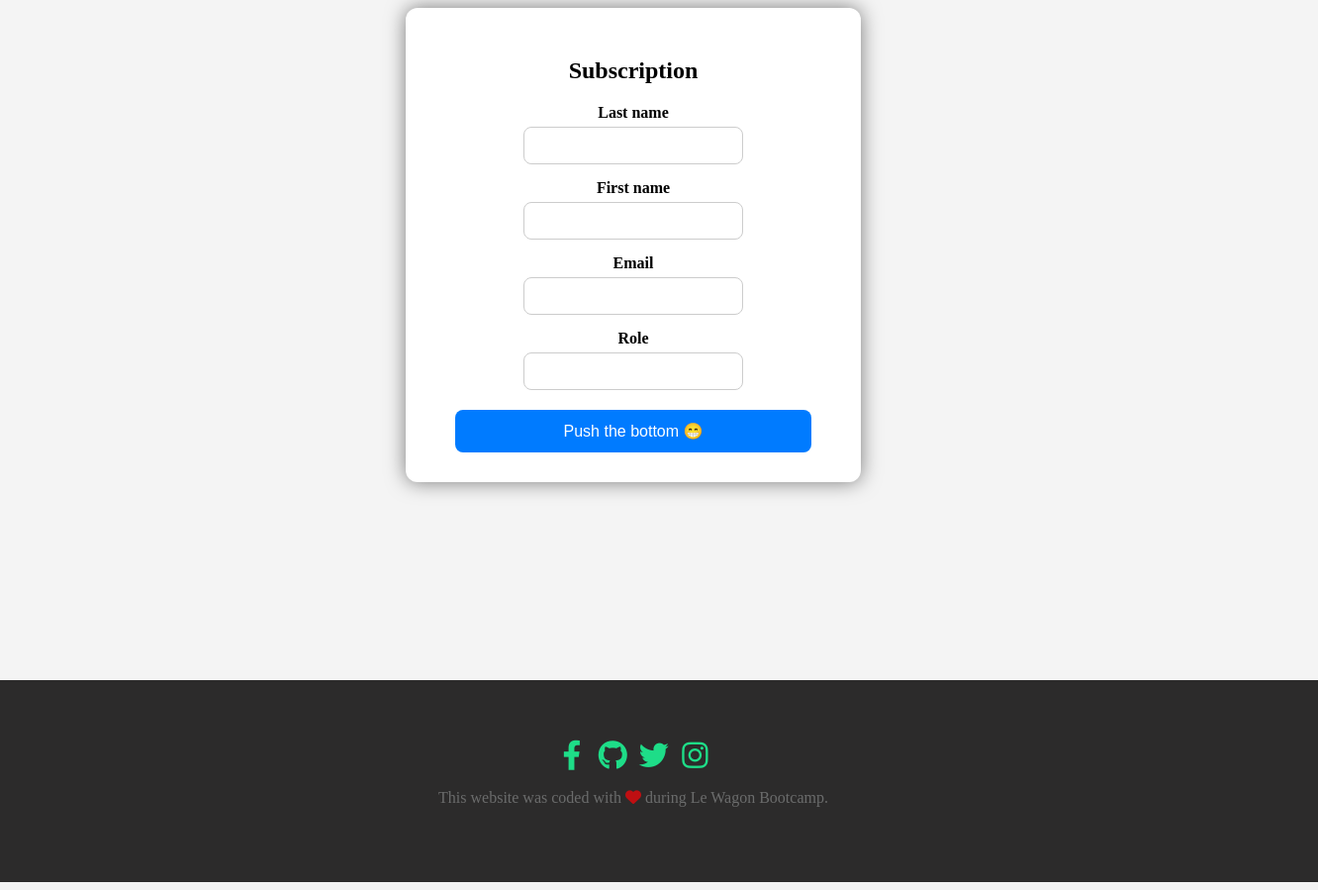
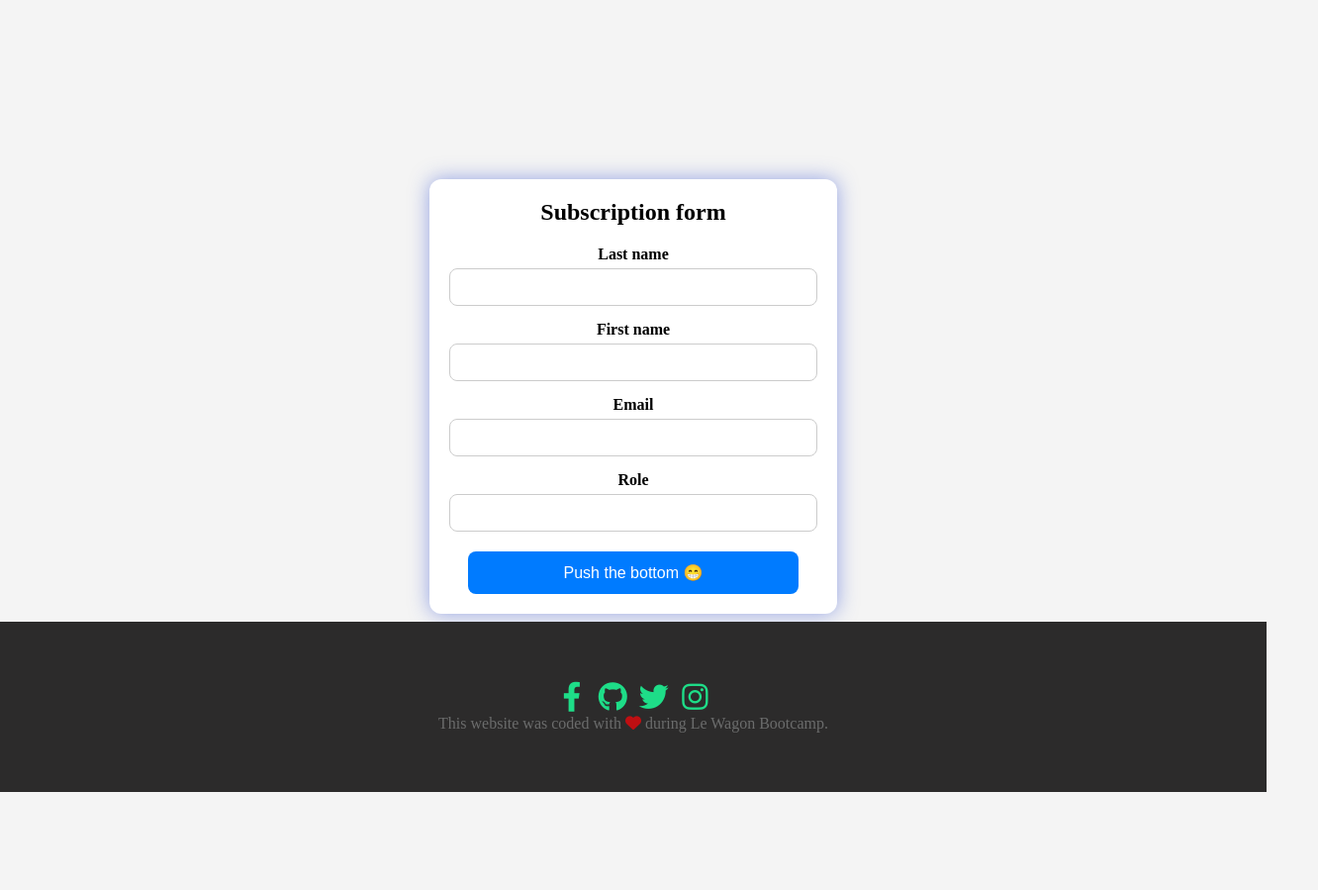
Before and after one commit to Architecht25/forms, a plain HTML site: page index.html in a window 1280 px wide. Shown: the whole page at 99% size, 1332 px wide, since content can reach past the window. After the commit the page ends 800 px from the top, so only its background shows below. Drawn offline with Linux system fonts and the light colour scheme.

Commit message:
job done

```diff
--- a/components/footer.css
+++ b/components/footer.css
@@ -3,7 +3,10 @@
   padding: 60px;
   background-color: #2c2b2b;
   width: 100%;
-  margin-top: 200px;
+  position: fixed;
+  left: 0;
+  bottom: 0;
+  z-index: 10;
 }
 
 .footer a {
--- a/components/form.css
+++ b/components/form.css
@@ -1,34 +1,61 @@
+/* Conteneur principal de la page */
 .form-container {
-  background: white;
-  padding: 30px;
-  border-radius: 12px;
-  box-shadow: 0 0 20px rgba(0,0,0,0.5);
-  max-width: 400px;
-  width: 100%;
-  text-align: center;
+  display: flex;
+  justify-content: center; /* Centrer horizontalement */
+  align-items: center;     /* Centrer verticalement */
+  height: 100vh;           /* Assurer que la hauteur est 100% de la fenêtre */
+  background-color: #f4f4f4; /* (optionnel) une couleur de fond pour mieux voir l'effet */
 }
 
+/* Contenu de la page */
+.content {
+  flex: 1;
+  display: flex;
+  justify-content: center;  /* Centrer horizontalement */
+  align-items: center;      /* Centrer verticalement */
+  width: 100%;
+}
+
+/* Style de la boîte contenant le formulaire */
+.form-wrapper {
+  box-shadow: 0 0 20px rgba(49, 79, 211, 0.5);
+  max-width: 450px;
+  text-align: center;
+  background: white;
+  padding: 20px;
+  border-radius: 12px;
+}
+
+/* Style du titre */
 .form-container h2 {
   text-align: center;
   margin-bottom: 20px;
 }
 
+/* Formulaire */
+form {
+  width: 100%;
+}
+
+/* Style des labels */
 label {
   display: block;
   margin: 15px 0 5px;
   font-weight: bold;
 }
 
+/* Style des champs de saisie */
 input[type="text"],
 input[type="email"],
 input[type="password"] {
-  width: 50%;
+  width: 100%; /* Prendre toute la largeur du formulaire */
   padding: 10px;
   border: 1px solid #ccc;
   border-radius: 8px;
   font-size: 14px;
 }
 
+/* Responsive : ajustement pour différentes tailles d'écran */
 @media(max-width: 900px) {
   .container {
     width: 700px;
--- /dev/null
+++ b/components/message.css
@@ -0,0 +1,17 @@
+#message {
+  display: none; /* Cache par défaut */
+  padding: 1em;
+  background: #eee;
+  margin-top: 1em;
+  text-align: center;
+
+  /* Pour centrer le message dans la page */
+  position: fixed; /* Position fixe */
+  top: 50%; /* 50% du haut de la page */
+  left: 50%; /* 50% de la largeur de la page */
+  transform: translate(-50%, -50%); /* Décale de 50% de la largeur et de la hauteur de l'élément */
+
+  width: 300px; /* Largeur souhaitée de la boîte */
+  border-radius: 10px; /* Pour un effet arrondi */
+  border: 1px solid green ;
+}
--- a/index.html
+++ b/index.html
@@ -3,13 +3,15 @@
   <head>
     <meta charset="UTF-8">
     <meta name="viewport" content="width=device-width, initial-scale=1">
-    <title>Formulaire d'inscription</title>
+    <title>Subscription form</title>
     <link rel="stylesheet" href="style.css">
   </head>
   <body>
     <div class="form-container">
-      <h2>Subscription</h2>
+      <div class="content">
+          <div class="form-wrapper">
             <form>
+              <h2>Subscription form</h2>
               <label for="last name">Last name</label>
               <input type="text" id="last name" last_name="last name" required>
 
@@ -25,6 +27,12 @@
               <button type="submit" id="clickme">Push the bottom 😁</button>
             </form>
           </div>
+        </div>
+    </div>
+
+    <div id="message" class="hidden">Sorry guys, but i am waiting to learn how to fetch to record your data into our DB 😁</div>
+
+    <audio id="audio" src="music/fight.mp3"></audio>
 
     <div class="footer">
       <div class="links">
@@ -36,9 +44,6 @@
 
       </div>
     </div>
-
-    <audio id="Audio" src="music/fight.mp3"></audio>
-
     <script src="listener.js"></script>
   </body>
 </html>
--- a/listener.js
+++ b/listener.js
@@ -1,20 +1,13 @@
 document.addEventListener('DOMContentLoaded', () => {
   const button = document.querySelector("#clickme");
-  const sound = document.getElementById("Audio");
+  const messageBox = document.querySelector("#message");
+  const sound = document.querySelector("#audio");
 
-  let hasPlayed = false; // ✅ Empêche de jouer plusieurs fois
-
-  if (button && sound) {
+  if (button && messageBox) {
     button.addEventListener('click', () => {
-      if (!hasPlayed) {
-        sound.currentTime = 0;
-        sound.play().catch(err => {
-          console.warn("Le son n’a pas pu être joué :", err);
-        });
-        hasPlayed = true; // 🔒 Bloque les lectures futures
-      }
-
-    button.textContent = 'Enjoy the ride!';
+      button.textContent = 'Enjoy the ride!';
+      messageBox.style.display = 'block';
+      sound.play();
     });
   }
 });
--- a/style.css
+++ b/style.css
@@ -1,15 +1,27 @@
 @import url("components/button.css");
 @import url("components/footer.css");
 @import url("components/form.css");
+@import url("components/message.css");
 @import url('https://use.fontawesome.com/releases/v6.1.2/css/all.css');
 @import url('https://fonts.googleapis.com/css2?family=Open+Sans:wght@400;700&family=Poppins:wght@700');
 
+* {
+  margin: 0;
+  padding: 0;
+  box-sizing: border-box;
+}
+
+html, body {
+  height: 100%;
+  width: 100%;
+}
 
 body {
-  display: flex;
-  justify-content: center;
-  align-items: center;
-  flex-direction: column;
+  height:100%;
+  width: 100%;
+  min-height: 100vh; /* Garantit que la page prend toute la hauteur de l'écran */
+  margin: 0; /* Supprime toute marge de body */
+  padding: 0; /* Supprime tout padding de body */
   background: #f4f4f4;
 }
 
```
Lines whose indentation alone changed are shown as unchanged.
